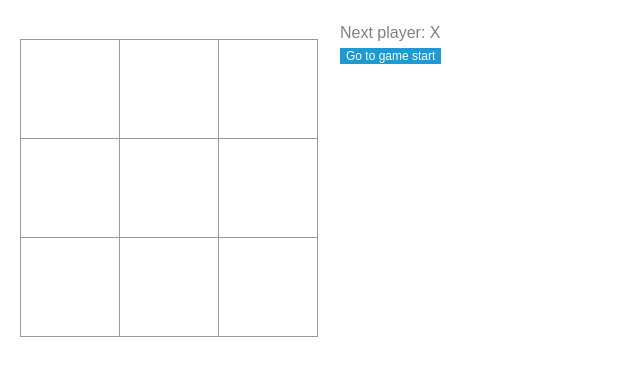
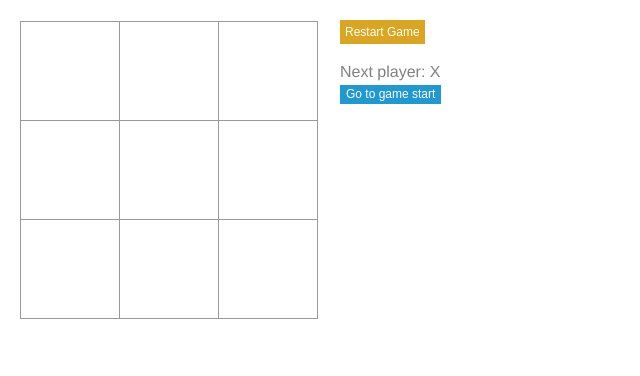
Before and after one commit to staceyb/react-tic-tac-toe, a React app: page / in a window 1280 px wide. Shown: the whole page, without its empty margins (0-640 px from the left). Built offline with nearby package versions, Linux system fonts and the light colour scheme.

Commit message:
Added restart game button, cleaned up code - removed console.logs and unnecessary CSS

```diff
--- a/src/index.css
+++ b/src/index.css
@@ -1,5 +1,9 @@
 body {
-  font: 20px Futura, sans-serif;
+  font: 20px 'Helvetica Neue',
+  Helvetica,
+  Arial,
+  sans-serif;
+  ;
   margin: 20px;
   font-weight: 300;
   color: gray;
@@ -14,12 +18,6 @@ ul {
 li {
   vertical-align: middle;
   list-style: none;
-}
-
-.board-row:after {
-  clear: both;
-  content: "";
-  display: table;
 }
 
 .status {
@@ -38,7 +36,11 @@ button {
   color: #2098D1;
   background: white;
   display: inline-block;
+  padding: 2px 6px 3px;
   vertical-align: middle;
+ -webkit-text-rendering: optimizeLegibility;
+ -moz-text-rendering: optimizeLegibility;
+ text-rendering: optimizeLegibility;
 }
 
 .btn-underline {
@@ -75,8 +77,16 @@ button {
   transform: translateY(0);
 }
 
+.restart {
+  display: block;
+  padding: 5px;
+  color: white;
+  background:goldenrod;
+  margin-bottom: 15px;
+}
+
 .status {
-  margin-bottom: 10px;
+  margin-bottom: 15px;
 }
 
 .square {
@@ -94,6 +104,7 @@ button {
   width: 100px;
   align-self: flex-start;
 }
+
 
 .square:focus {
   outline: none;
@@ -114,7 +125,7 @@ button {
 }
 
 .game-board {
-  margin-top: 20px;
+  margin-top: 2px;
   width: 300px;
   display: flex;
   flex-flow: row wrap;
--- a/src/index.js
+++ b/src/index.js
@@ -15,7 +15,7 @@ class Board extends React.Component {
 
   renderSquare(i) {
     return (
-      <Square
+      <Square key={i}
         value={this.props.squares[i]}
         onClick={() => this.props.onClick(i)}
       />
@@ -50,11 +50,18 @@ class Game extends React.Component {
     };
   }
 
+  restartGame() {
+     let newState = { history: [{ squares: Array(9).fill(null), row: null, col: null }],
+                 xIsNext: true,
+                stepNumber: 0 };
+     this.setState(newState);
+  }
+
   handleClick(i) {
     const history = this.state.history.slice(0,this.state.stepNumber + 1);
     const current = history[history.length - 1];
     const squares = current.squares.slice();
-    let isThereAWinner = this.calculateWinner(squares);
+    let isThereAWinner = this.calculateWinner(squares).winner;
 
     if (isThereAWinner || squares[i]) {
       return;
@@ -62,7 +69,7 @@ class Game extends React.Component {
 
     let row = Math.floor(i / 3) + 1;
     let col = (i % 3) + 1;
-    console.log(i, i % 3);
+
     squares[i] = this.state.xIsNext ? 'X' : 'O';
 
     this.setState({
@@ -81,10 +88,9 @@ class Game extends React.Component {
   render() {
     const history = this.state.history;
     const current = history[this.state.stepNumber];
-    const winner = this.calculateWinner(current.squares);
+    const winningInfo = this.calculateWinner(current.squares);
 
     const moves = history.map((step, moveNum) => {
-      console.log({ step }, { moveNum });
       const desc = moveNum ? `Go to move #${moveNum} Row:${step.row} Col:${step.col}` : 'Go to game start';
       const currentStepClass = moveNum === this.state.stepNumber ? 'currentStep btn-underline' : 'btn-underline';
       return <li key={moveNum}>
@@ -95,24 +101,26 @@ class Game extends React.Component {
     });
 
     let status;
+    let winner = winningInfo.winner;
     if (winner) {
-      status = 'Winner: ' + winner;
+      status = 'Winner: ' + winningInfo.winner;
     } else if (!winner && this.state.history.length === 10) {
       status = 'The game is a draw: there is no winner';
     } else {
       status = 'Next player: ' + (this.state.xIsNext ? 'X' : 'O');
     }
-    return (
-      <div className="game">
+    return <div className="game">
         <div className="game-board">
           <Board squares={current.squares} onClick={i => this.handleClick(i)} />
         </div>
         <div className="game-info">
+          <button className="restart" onClick={() => this.restartGame()}>
+            Restart Game
+          </button>
           <span className="status">{status}</span>
           <ol>{moves}</ol>
         </div>
-      </div>
-    );
+      </div>;
   }
 
   jumpTo(step) {
@@ -140,10 +148,13 @@ class Game extends React.Component {
         squares[a] === squares[b] &&
         squares[a] === squares[c]
       ) {
-        return squares[a];
+        return {
+                winningmoves: winningmoves[i],
+                winner: squares[a]
+              };
       }
     }
-    return null;
+    return {winningmoves: null, winner: null};
   }
 }
 
```
